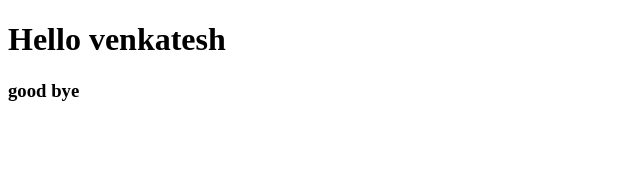
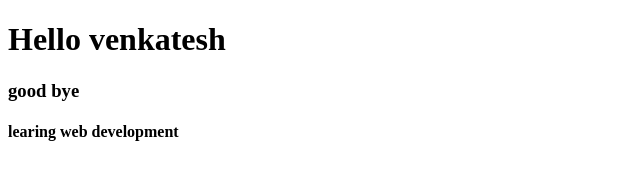
Before and after one commit to harishshg/venkyProject, a plain HTML site: page index.html in a window 1280 px wide. Shown: the whole page, without its empty margins (0-640 px from the left). Drawn offline with Linux system fonts and the light colour scheme.

Commit message:
added h4

```diff
--- a/index.html
+++ b/index.html
@@ -8,5 +8,7 @@
 <body>
     <h1>Hello venkatesh</h1>
     <h3>good bye</h3>
+
+    <h4>learing web development</h4>
 </body>
 </html>
```
